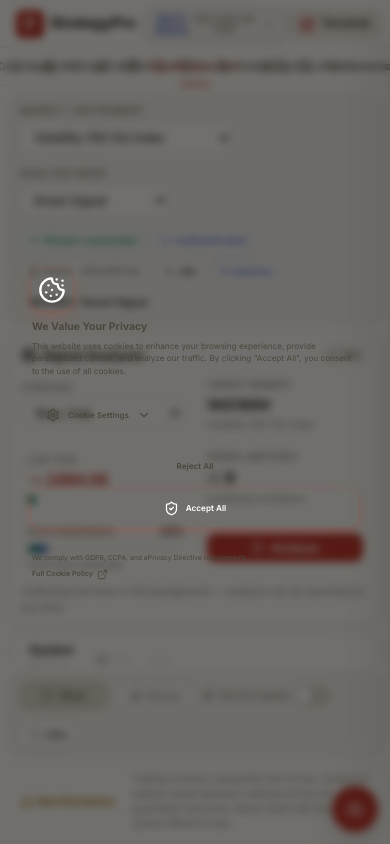
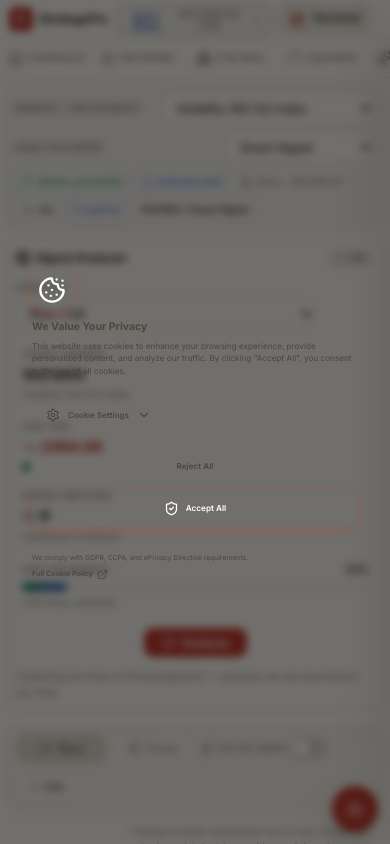
Before and after one commit to Kaani-debug/strategypro, a React (Vite) app: page /app in a window 390 px wide. Built offline with nearby package versions, Linux system fonts and the light colour scheme.

Commit message:
Mobile polish: dynamic viewport height, compact header/tabs, stacked workspace, bottom-sheet results, touch targets, safe-area insets

```diff
--- a/src/styles/workspace.css
+++ b/src/styles/workspace.css
@@ -1601,3 +1601,118 @@
   .ws-modal__head { flex-wrap: wrap; }
   .ws-modal__chips { margin-left: 0; }
 }
+
+/* =========================================================
+   MOBILE / PHONE POLISH LAYER
+   Loaded last so these responsive rules win the cascade.
+   Keeps the desktop look intact while making every surface
+   comfortable on small touch screens.
+   ========================================================= */
+
+/* --- Dynamic viewport height (fix mobile URL-bar shrink/overlap) --- */
+.app-page { height: 100dvh; }
+
+/* --- Deriv app header: compact on phones --- */
+@media (max-width: 720px) {
+  .deriv-header {
+    height: 3.9rem;
+    padding: 0 0.9rem;
+    gap: 0.5rem;
+  }
+  .deriv-header__logo-text { font-size: 1.2rem; }
+  .deriv-header__logo-icon { width: 2.4rem; height: 2.4rem; font-size: 1.2rem; }
+  .deriv-header__divider { height: 1.9rem; margin: 0 0.2rem; }
+  .deriv-header__icon-btn { display: none; }
+  .deriv-header__acct-toggle { height: 3.1rem; padding: 0 0.7rem; font-size: 1rem; }
+}
+
+/* --- App chrome (tabs + content + footer) on phones --- */
+@media (max-width: 640px) {
+  .dc-tabs--main__tabs { justify-content: flex-start; }
+  .dc-tabs__item {
+    flex: 0 0 auto;
+    min-width: 92px;
+    padding: 1.05rem 0.8rem 0.95rem;
+    font-size: 1.05rem;
+  }
+  .dc-tab-content { padding: 1rem; }
+
+  /* Footer / bot control bar stack and tighten */
+  .app-footer {
+    height: auto;
+    min-height: 3.6rem;
+    padding: 0.45rem 0.9rem;
+    gap: 0.4rem;
+    flex-wrap: wrap;
+  }
+  .bot-controlbar { padding: 0.5rem 0.9rem; }
+  .bot-controlbar__inner { gap: 0.5rem; flex-wrap: wrap; }
+  .bot-controlbar__center { flex: 1 1 auto; min-width: 0; }
+}
+
+/* --- Workspace / analysis surface on phones --- */
+@media (max-width: 720px) {
+  .analysis-workspace { padding: 0.6rem; }
+  .ws-header {
+    flex-direction: column;
+    align-items: stretch;
+    gap: 0.7rem;
+    padding: 0.7rem 0.8rem;
+  }
+  .ws-header__group { width: 100%; }
+  .ws-header__group--market, .ws-header__group--mode { flex-direction: row; align-items: center; justify-content: space-between; }
+  .ws-header__label { margin-bottom: 0; white-space: nowrap; }
+  .ws-header__chips { margin-left: 0; justify-content: flex-start; }
+  .ws-chip { font-size: 0.95rem; padding: 0.35rem 0.6rem; }
+
+  .ws-analyzer { padding: 0.8rem; }
+  .ws-analyzer__head { flex-wrap: wrap; }
+  .ws-analyzer__title { font-size: 1.2rem; }
+  .ws-analyzer__grid { grid-template-columns: 1fr !important; }
+  .ws-analyzer__col--action { flex-direction: row; align-items: stretch; }
+
+  .ws-side { width: 100% !important; }
+  .ws-body { gap: 0.8rem; }
+  .ws-console { min-height: 220px; flex: 0 0 auto; }
+}
+
+/* --- Scanner mode: tight + tappable on phones --- */
+@media (max-width: 720px) {
+  .at-scan-topbar { flex-direction: column; align-items: stretch; gap: 0.6rem; }
+  .at-scan-grid { grid-template-columns: 1fr; gap: 0.75rem; }
+  .at-scan-card { padding: 0.85rem 0.9rem; }
+  .at-scan-entry__digits { gap: 0.35rem; }
+  .at-scan-entry__digit {
+    min-width: 2.9rem;
+    min-height: 2.9rem;
+    font-size: 1.1rem;
+  }
+  .at-scan-detail__indicators { grid-template-columns: repeat(2, 1fr); gap: 0.6rem; }
+}
+
+/* --- Results panel: bottom-sheet behavior on phones --- */
+@media (max-width: 640px) {
+  .tr-panel { width: 100vw; bottom: 0; height: 92dvh; border-radius: var(--radius-lg) var(--radius-lg) 0 0; }
+  .tr-panel__header { padding: 0.7rem 0.9rem; }
+  .tr-content, .tr-scroll { padding: 0.9rem; }
+  .tr-tabs { gap: 0.35rem; }
+  .tr-tabs__item { padding: 0.6rem 0.7rem; font-size: 1rem; }
+  .tr-stat { padding: 0.7rem 0.6rem; }
+  .tr-btn { min-height: 2.9rem; }
+}
+
+/* --- Touch targets: minimum comfortable size for interactive controls --- */
+@media (max-width: 720px) {
+  .dc-tabs__item, .app-footer__btn, .tr-btn, .tr-tabs__item,
+  .bot-controlbar__run-btn, .at-scan-watch, .ws-analyse,
+  .at-scan-entry__digit { min-height: 2.9rem; }
+  .at-scan-watch { min-width: 2.9rem; display: inline-flex; align-items: center; justify-content: center; }
+}
+
+/* --- Phone safe-area insets for notched devices --- */
+@supports (padding: env(safe-area-inset-bottom)) {
+  @media (max-width: 720px) {
+    .app-footer { padding-bottom: calc(0.45rem + env(safe-area-inset-bottom)); }
+    .app-page { padding-bottom: env(safe-area-inset-bottom); }
+  }
+}
```
